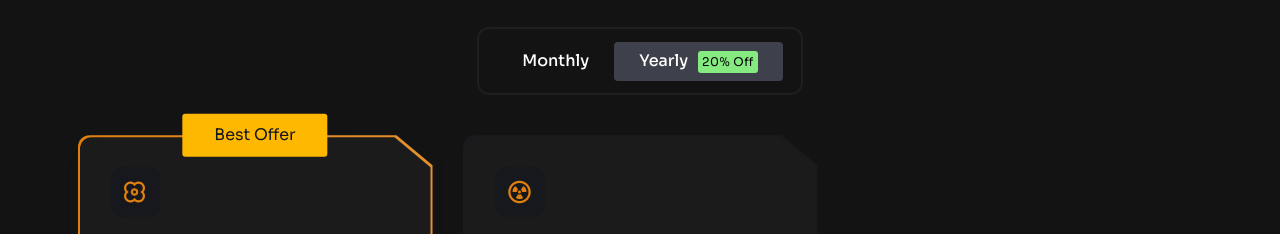
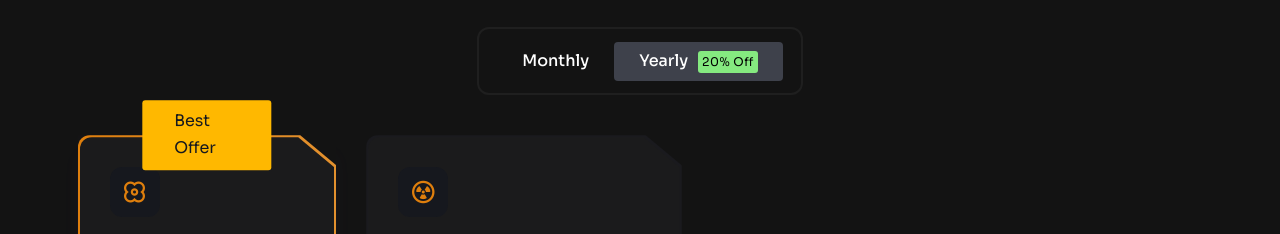
Before and after one commit to christopher-webdev/videoai, a website: page public/pricing.html in a window 1280 px wide. Shown: the part 656-890 px from the top of the page. Drawn offline with Linux system fonts and the light colour scheme; files whose address does not match are found by name; a web font is replaced by a local one.

Commit message:
Update pricing.html

```diff
--- a/public/pricing.html
+++ b/public/pricing.html
@@ -2014,7 +2014,7 @@
 
                             if (plan.plan_status === 'Best Offer') {
                                 planElement = `
-                <div class="col-xl-4 col-lg-6 col-md-6 col-12 mt--30">
+                <div class="col-xl-3 col-lg-6 col-md-6 col-12 mt--30">
                     <div class="rainbow-pricing style-cashvipe active">
                         <div class="pricing-table-inner">
                             <div class="pricing-top">
@@ -2057,7 +2057,7 @@
                                     classadd = `title color-var-three`;
                                 }
                                 planElement = `
-                <div class="col-xl-4 col-lg-6 col-md-6 col-12 mt--30">
+                <div class="col-xl-3 col-lg-6 col-md-6 col-12 mt--30">
                     <div class="rainbow-pricing style-cashvipe">
                         <div class="pricing-table-inner">
                             <div class="pricing-top">
@@ -2088,8 +2088,8 @@
                             </div>
                         </div>
                     </div>
-                </div>
-                `;
+
+              `;
                             }
 
                             container.innerHTML += planElement;
@@ -2139,7 +2139,7 @@
 
                             if (plan.plan_status === 'Best Offer') {
                                 planElement = `
-                <div class="col-xl-4 col-lg-6 col-md-6 col-12 mt--30">
+                <div class="col-xl-3 col-lg-6 col-md-6 col-12 mt--30">
                     <div class="rainbow-pricing style-cashvipe active">
                         <div class="pricing-table-inner">
                             <div class="pricing-top">
@@ -2182,7 +2182,7 @@
                                     classadd = `title color-var-three`;
                                 }
                                 planElement = `
-                <div class="col-xl-4 col-lg-6 col-md-6 col-12 mt--30">
+                <div class="col-xl-3 col-lg-6 col-md-6 col-12 mt--30">
                     <div class="rainbow-pricing style-cashvipe">
                         <div class="pricing-table-inner">
                             <div class="pricing-top">
@@ -2213,7 +2213,7 @@
                             </div>
                         </div>
                     </div>
-                </div>
+
                 `;
                             }
 
```
